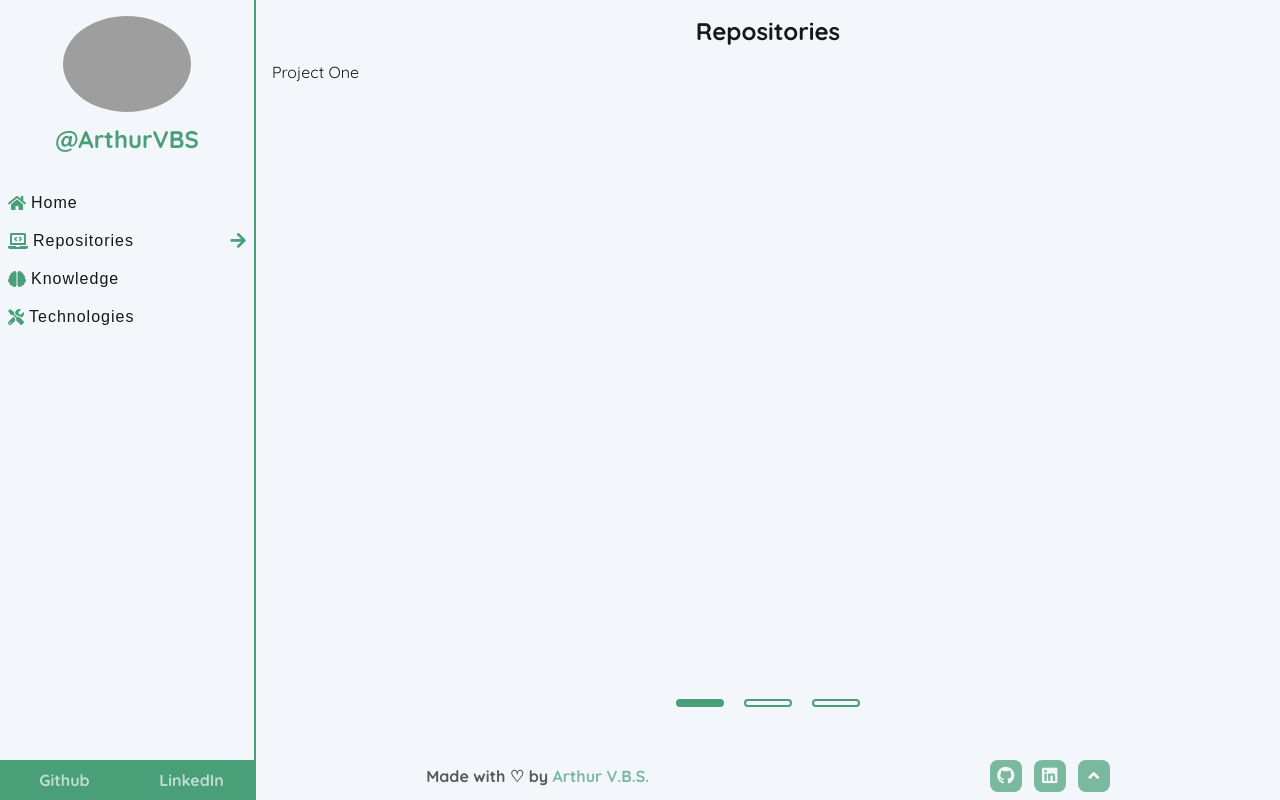
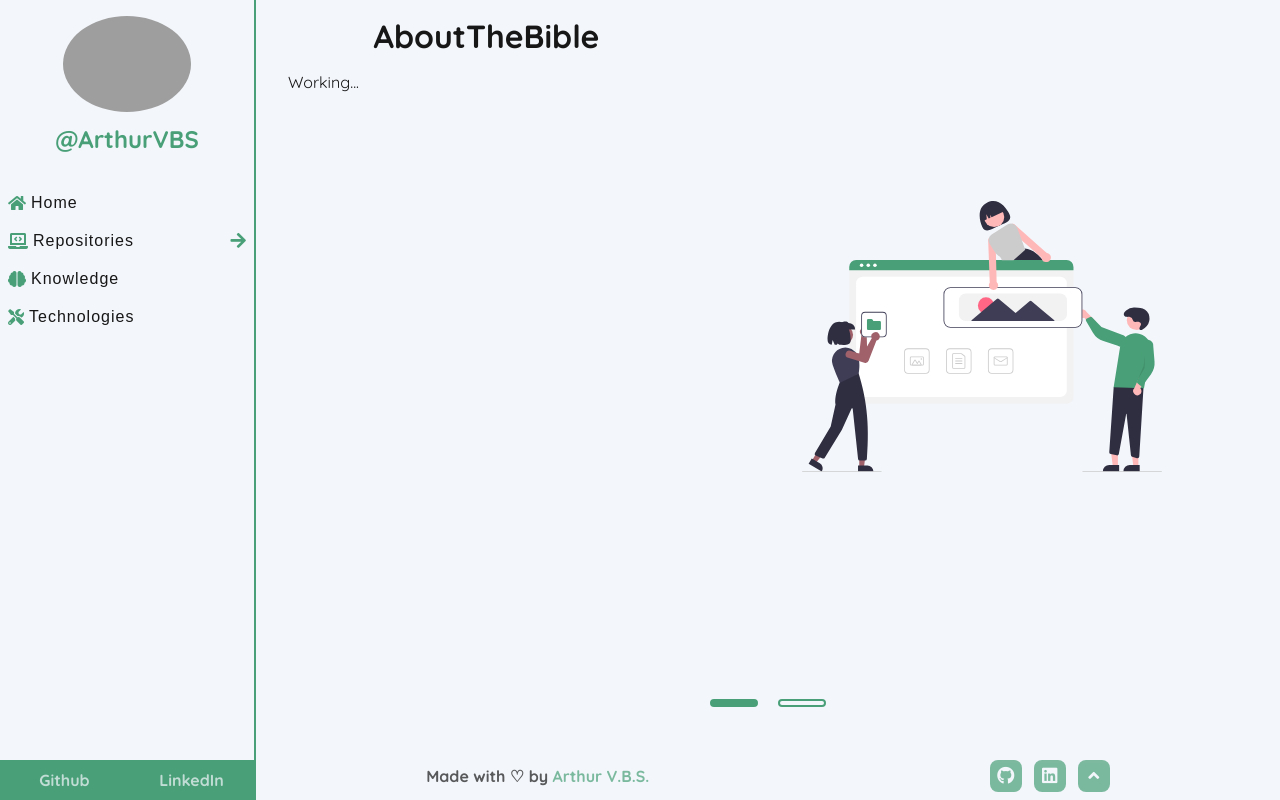
Before and after one commit to ArthurVBS/HomePage, a Next.js app: page / in a window 1280 px wide. Both pictures are taken after a click on the button "Repositories". Built offline with nearby package versions, Linux system fonts and the light colour scheme; grey boxes are pictures that could not be loaded.

Commit message:
Add project card and JSON data projects

```diff
--- /dev/null
+++ b/src/components/projectCard/index.tsx
@@ -0,0 +1,32 @@
+import React from 'react'
+import { projectType } from '../../types/projects'
+import {
+  Container,
+  ContentBox,
+  Image,
+  ImageBox,
+  Description,
+  Title,
+} from './styles'
+
+type Props = {
+  project: projectType
+}
+
+const ProjectCard: React.FC<Props> = ({ project }) => {
+  console.log(project)
+
+  return (
+    <Container>
+      <ContentBox>
+        <Title>{project.title}</Title>
+        <Description>{project.description}</Description>
+      </ContentBox>
+      <ImageBox>
+        <Image src={project.image.src} alt={project.image.alt} />
+      </ImageBox>
+    </Container>
+  )
+}
+
+export default ProjectCard
--- /dev/null
+++ b/src/components/projectCard/styles.ts
@@ -0,0 +1,44 @@
+import styled from 'styled-components'
+
+export const Container = styled.div`
+  background-color: ${props => props.theme.background};
+  display: flex;
+  flex-direction: column;
+  justify-content: center;
+  align-items: stretch;
+  flex-grow: 1;
+  height: 100%;
+  width: 100%;
+
+  @media (min-width: 768px) {
+    flex-direction: row;
+  }
+`
+
+export const ContentBox = styled.div`
+  display: flex;
+  flex-direction: column;
+  gap: 16px;
+  flex-grow: 1;
+`
+
+export const Title = styled.h1`
+  font-size: 2em;
+  text-align: center;
+`
+
+export const Description = styled.p`
+  text-indent: 1em;
+`
+
+export const ImageBox = styled.div`
+  display: flex;
+  justify-content: center;
+  align-items: center;
+  flex-grow: 1;
+  border-radius: 16px;
+`
+
+export const Image = styled.img`
+  max-width: 360px;
+`
--- /dev/null
+++ b/src/data/projects.json
@@ -0,0 +1,36 @@
+[
+  {
+    "id": 1,
+    "title": "AboutTheBible",
+    "description": "Working...",
+    "image": {
+      "src": "./undraw_build.svg",
+      "alt": "working..."
+    },
+    "techs": ["React", "JavaScript"],
+    "github": {
+      "repo": "",
+      "website": {
+        "available": true,
+        "url": ""
+      }
+    }
+  },
+  {
+    "id": 2,
+    "title": "GeographyOfNations",
+    "description": "Working...",
+    "image": {
+      "src": "./undraw_build.svg",
+      "alt": "working..."
+    },
+    "techs": ["React", "TypeScript"],
+    "github": {
+      "repo": "",
+      "website": {
+        "available": true,
+        "url": ""
+      }
+    }
+  }
+]
--- a/src/pages/repo/index.tsx
+++ b/src/pages/repo/index.tsx
@@ -1,23 +1,19 @@
 import React from 'react'
 import Carousel from '../../components/carousel'
+import ProjectCard from '../../components/projectCard'
+import { projectType } from '../../types/projects'
 import { Container } from './styles'
 
 const Repo: React.FC = () => {
+  const projectsData = require('../../data/projects.json') as projectType[]
+
+  const displayProjects = projectsData.map(project => (
+    <ProjectCard project={project} key={project.title} />
+  ))
+
   return (
     <Container>
-      <h1>Repositories</h1>
-
-      <Carousel responsive={{ 0: { items: 1 } }}>
-        <div className="item" data-value="1">
-          Project One
-        </div>
-        <div className="item" data-value="2">
-          Project Two
-        </div>
-        <div className="item" data-value="3">
-          Project Three
-        </div>
-      </Carousel>
+      <Carousel responsive={{ 0: { items: 1 } }}>{displayProjects}</Carousel>
     </Container>
   )
 }
--- a/src/pages/repo/styles.ts
+++ b/src/pages/repo/styles.ts
@@ -10,18 +10,22 @@ export const Container = styled.main`
   height: 100%;
   padding: 16px;
 
-  .item {
-    width: 100%;
-  }
-
   .alice-carousel {
     display: flex;
     flex-direction: column;
     justify-content: space-between;
     flex-grow: 1;
-    height: 100%;
+    min-height: 100%;
     gap: 4px;
     margin: 0;
+
+    & > div {
+      flex-grow: 1;
+    }
+  }
+
+  .alice-carousel__wrapper {
+    height: 100%;
   }
 
   .alice-carousel__dots {
--- /dev/null
+++ b/src/types/projects.ts
@@ -0,0 +1,17 @@
+export type projectType = {
+  id: number
+  title: string
+  description: string
+  image: {
+    src: string
+    alt: string
+  }
+  techs: string[]
+  github: {
+    repo: string
+    website: {
+      available: boolean
+      url: string
+    }
+  }
+}
```
Also changed, not shown: public/undraw_build.svg (added).
